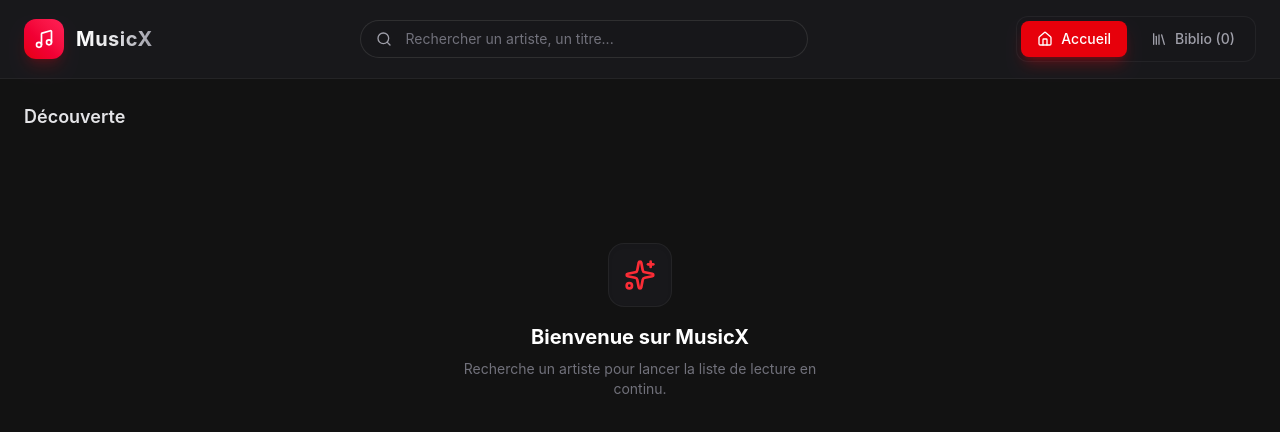
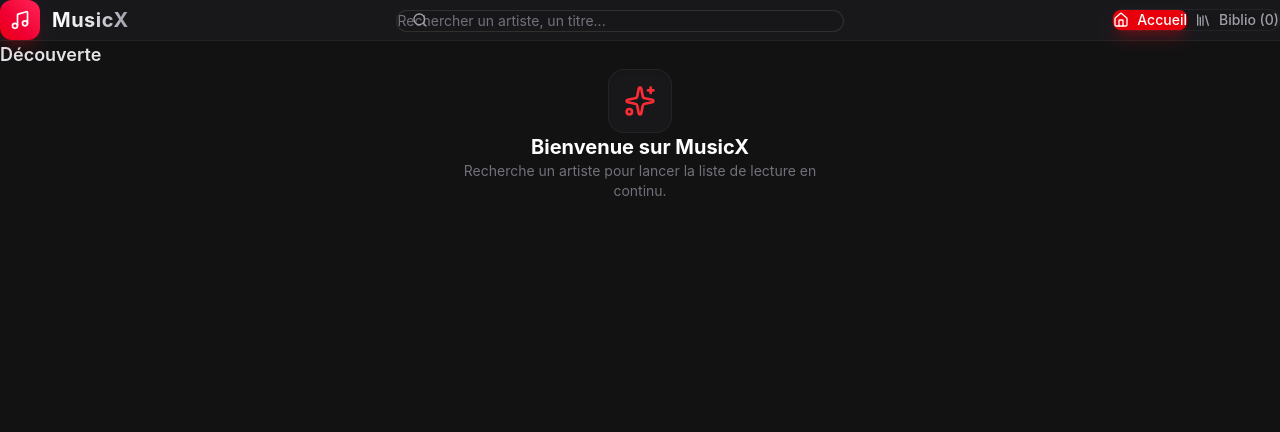
Before and after one commit to katabshack/MusicxWeb, a React (Vite) app: page / in a window 1280 px wide. Shown: the top 432 px of the page. Built offline with nearby package versions, Linux system fonts and the light colour scheme.

Commit message:
Retour aux styles d'origine pour l'UI

```diff
--- a/src/index.css
+++ b/src/index.css
@@ -1,25 +1,25 @@
 @import "tailwindcss";
 
-@layer base {
-  body {
-    background-color: #0f0f11;
-    color: #ffffff;
-    font-family: -apple-system, BlinkMacSystemFont, 'Segoe UI', Roboto, Oxygen, Ubuntu, Cantarell, sans-serif;
-    overflow-x: hidden;
-  }
+* {
+  box-sizing: border-box;
+  margin: 0;
+  padding: 0;
 }
 
-/* Personnalisation propre des barres de défilement */
+body {
+  background-color: #121212;
+  color: #ffffff;
+  font-family: -apple-system, BlinkMacSystemFont, 'Segoe UI', Roboto, Oxygen, Ubuntu, Cantarell, sans-serif;
+  overflow-x: hidden;
+}
+
 ::-webkit-scrollbar {
   width: 8px;
 }
 ::-webkit-scrollbar-track {
-  background: #0f0f11;
+  background: #121212;
 }
 ::-webkit-scrollbar-thumb {
-  background: #27272a;
+  background: #282828;
   border-radius: 4px;
 }
-::-webkit-scrollbar-thumb:hover {
-  background: #3f3f46;
-}
```
